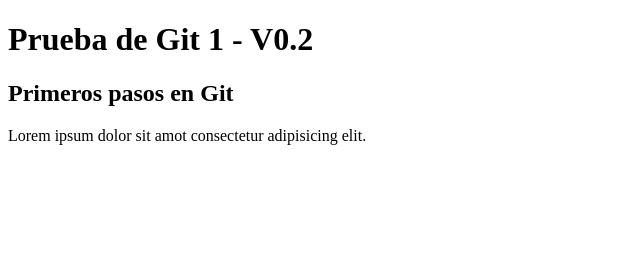
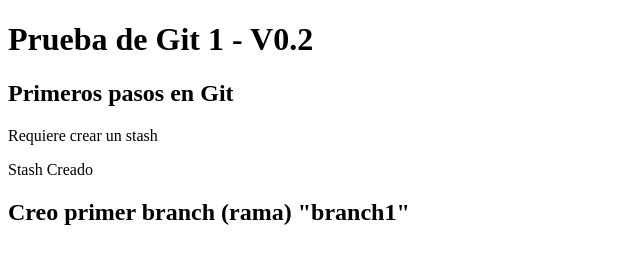
Before and after one commit to ignaciopd1/PRUEBA, a plain HTML site: page index.html in a window 1280 px wide. Shown: the whole page, without its empty margins (0-640 px from the left). Drawn offline with Linux system fonts and the light colour scheme.

Commit message:
primer commit de branch1

```diff
--- a/index.html
+++ b/index.html
@@ -9,6 +9,8 @@
 <body>
     <h1>Prueba de Git 1 - V0.2</h1>
     <h2>Primeros pasos en Git</h2>
-    <p>Lorem ipsum dolor sit amot consectetur adipisicing elit.</p>
+    <p>Requiere crear un stash</p>
+    <p>Stash Creado</p>
+    <h2>Creo primer branch (rama) "branch1"</h2>
 </body>
 </html>
```
